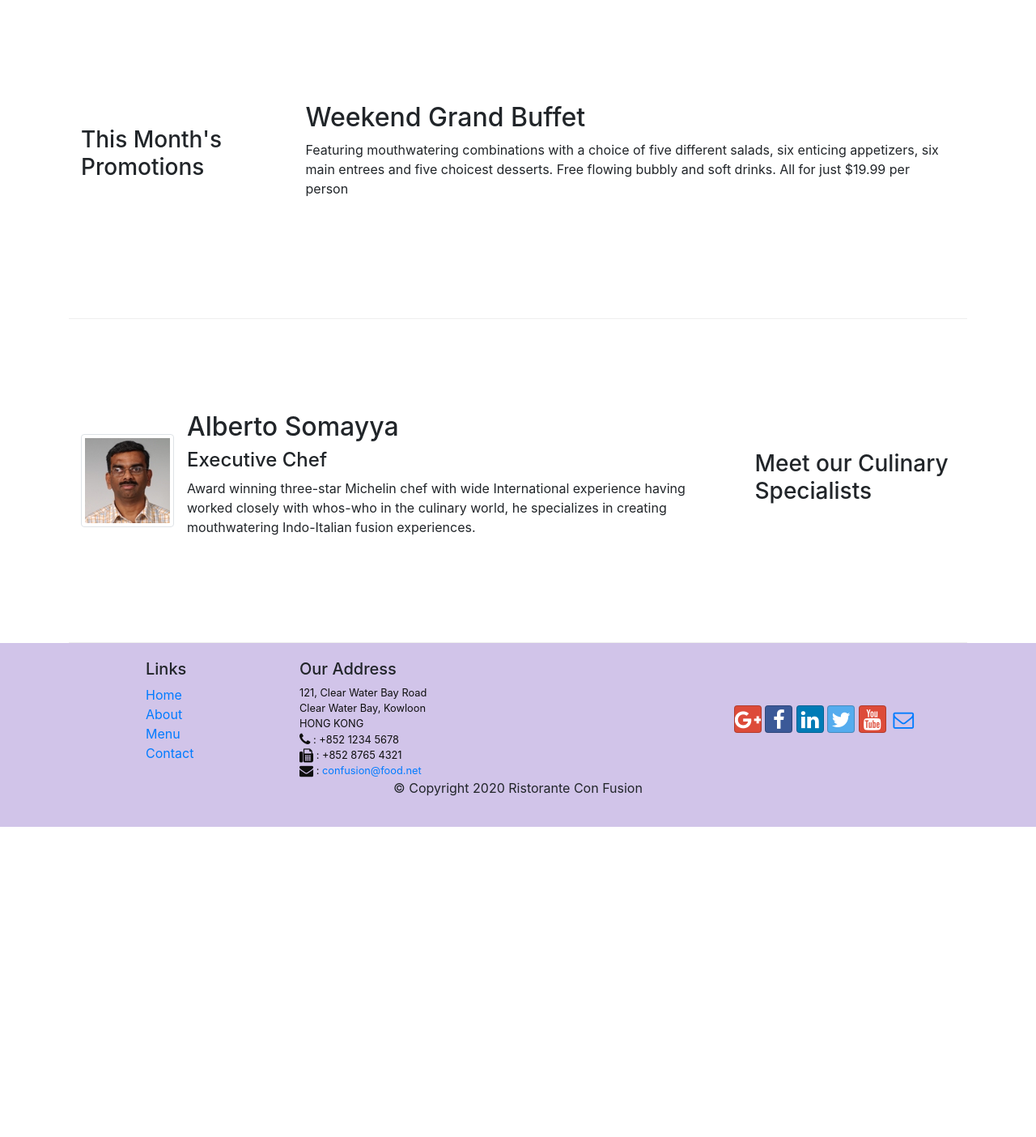
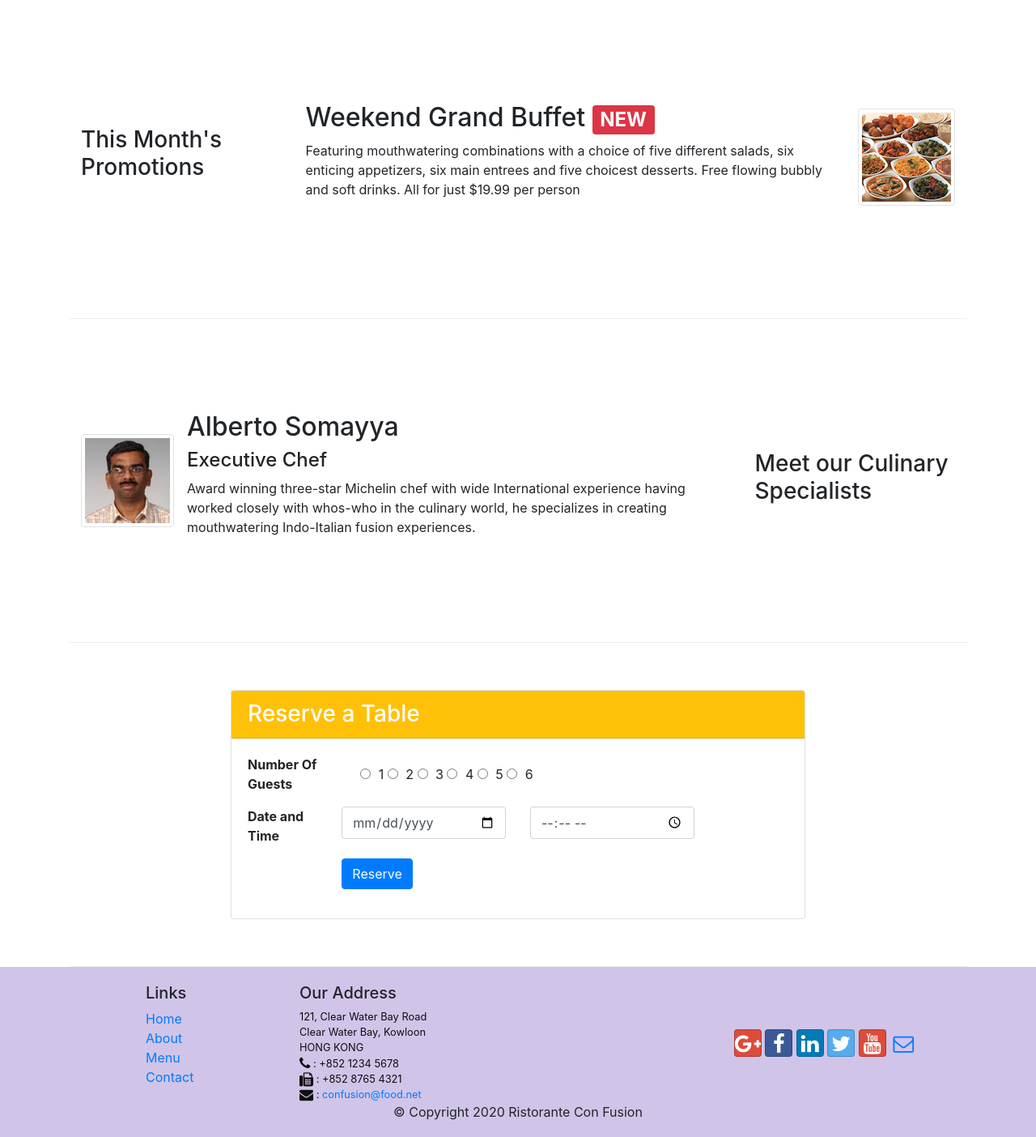
Before and after one commit to harshit1902/confusionBootstrap, a website: page index.html in a window 1280 px wide. Shown: the part 740-2144 px from the top of the page at 81% size. Before the commit the page ends 1761 px from the top, so only its background shows below. Drawn offline with nearby package versions, Linux system fonts and the light colour scheme.

Commit message:
assignment2 and nav-tabs

```diff
--- a/css/style.css
+++ b/css/style.css
@@ -37,3 +37,10 @@ body {
 .navbar-dark {
   background-color: #512da8;
 }
+
+.tab-content {
+  border-left: 1px solid #ddd;
+  border-right: 1px solid #ddd;
+  border-bottom: 1px solid #ddd;
+  padding: 10px;
+}
--- a/index.html
+++ b/index.html
@@ -77,8 +77,13 @@
               your culinary senses!
             </p>
           </div>
-          <div class="col-12 col-sm align-self-center">
+          <div class="col-12 col-sm-3 align-self-center">
             <img src="./img/logo.png" alt="logo" class="img-fluid" />
+          </div>
+          <div class="col-12 col-sm-3 align-self-center">
+            <a href="#reservation">
+              <button class="btn btn-warning">Reserve Table</button>
+            </a>
           </div>
         </div>
       </div>
@@ -89,7 +94,7 @@
         <div class="col-12 col-sm-4 order-sm-last col-md-3">
           <h3>Our Lipsmacking Culinary Creations</h3>
         </div>
-        <div class="col col-sm order-sm-first col-md">
+        <div class="col-12 col-sm-8 order-sm-first col-md-9">
           <div class="media">
             <img
               src="./img/uthappizza.png"
@@ -101,7 +106,7 @@
                 Uthappizza <span class="badge badge-danger">HOT</span>
                 <span class="badge badge-pill badge-secondary">$4.99</span>
               </h2>
-              <p>
+              <p class="d-none d-sm-block">
                 A unique combination of Indian Uthappam (pancake) and Italian
                 pizza, topped with Cerignola olives, ripe vine cherry tomatoes,
                 Vidalia onion, Guntur chillies and Buffalo Paneer.
@@ -112,17 +117,28 @@
       </div>
 
       <div class="row row-content align-items-center">
-        <div class="col-12 col-sm-4 col-md-3">
+        <div class="col-12 col-sm-4 order-sm-first col-md-3">
           <h3>This Month's Promotions</h3>
         </div>
-        <div class="col col-sm col-md">
-          <h2>Weekend Grand Buffet</h2>
-          <p>
-            Featuring mouthwatering combinations with a choice of five different
-            salads, six enticing appetizers, six main entrees and five choicest
-            desserts. Free flowing bubbly and soft drinks. All for just $19.99
-            per person
-          </p>
+        <div class="col-12 col-sm-8 col-md-9 order-sm-last">
+          <div class="media">
+            <div class="media-body">
+              <h2 class="mt-0">
+                Weekend Grand Buffet <span class="badge badge-danger">NEW</span>
+              </h2>
+              <p class="d-none d-sm-block">
+                Featuring mouthwatering combinations with a choice of five
+                different salads, six enticing appetizers, six main entrees and
+                five choicest desserts. Free flowing bubbly and soft drinks. All
+                for just $19.99 per person
+              </p>
+            </div>
+            <img
+              src="./img/buffet.png"
+              alt="buffet"
+              class="d-flex ml-3 img-thumbnail align-self-center"
+            />
+          </div>
         </div>
       </div>
 
@@ -140,12 +156,95 @@
             <div class="media-body">
               <h2 class="mt-0">Alberto Somayya</h2>
               <h4>Executive Chef</h4>
-              <p>
+              <p class="d-none d-sm-block">
                 Award winning three-star Michelin chef with wide International
                 experience having worked closely with whos-who in the culinary
                 world, he specializes in creating mouthwatering Indo-Italian
                 fusion experiences.
               </p>
+            </div>
+          </div>
+        </div>
+      </div>
+
+      <div class="row row-content align-items-center" id="reservation">
+        <div class="col-12 offset-sm-2 col-sm-8">
+          <div class="card">
+            <h3 class="card-header bg-warning text-white">Reserve a Table</h3>
+            <div class="card-body">
+              <form>
+                <div class="form-check form-check-inline form-group row">
+                  <strong class="col-12 col-sm-4">Number Of Guests</strong>
+                  <div class="col-12 col-sm-8">
+                    <input
+                      type="radio"
+                      name="guests"
+                      class="form-check-input"
+                      id="1"
+                    />
+                    <label for="1" class="form-check-label">1</label>
+                    <input
+                      type="radio"
+                      name="guests"
+                      class="form-check-input"
+                      id="2"
+                    />
+                    <label for="2" class="form-check-label">2</label>
+                    <input
+                      type="radio"
+                      name="guests"
+                      class="form-check-input"
+                      id="3"
+                    />
+                    <label for="3" class="form-check-label">3</label>
+                    <input
+                      type="radio"
+                      name="guests"
+                      class="form-check-input"
+                      id="4"
+                    />
+                    <label for="4" class="form-check-label">4</label>
+                    <input
+                      type="radio"
+                      name="guests"
+                      class="form-check-input"
+                      id="5"
+                    />
+                    <label for="5" class="form-check-label">5</label>
+                    <input
+                      type="radio"
+                      name="guests"
+                      class="form-check-input"
+                      id="6"
+                    />
+                    <label for="6" class="form-check-label">6</label>
+                  </div>
+                </div>
+                <div class="form-group row">
+                  <strong class="col-12 col-sm-2">Date and Time</strong>
+                  <div class="col-12 col-sm-4">
+                    <input
+                      type="date"
+                      placeholder="Date"
+                      class="form-control"
+                    />
+                  </div>
+                  <div class="col-12 col-sm-4">
+                    <input
+                      type="time"
+                      placeholder="Time"
+                      class="form-control"
+                    />
+                  </div>
+                </div>
+                <div class="form-group row">
+                  <div class="offset-sm-2 col-12 col-sm-10">
+                    <button class="btn btn-primary" type="submit">
+                      Reserve
+                    </button>
+                  </div>
+                </div>
+              </form>
             </div>
           </div>
         </div>
```
Also changed, not shown: aboutus.html (+71 -21 lines).
